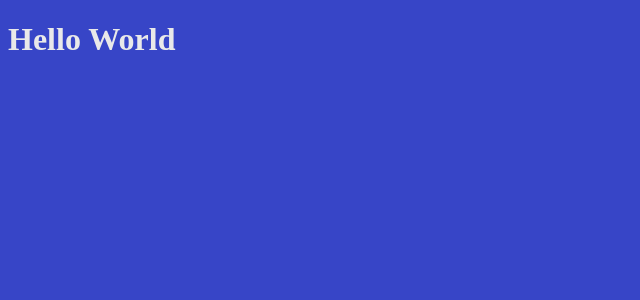
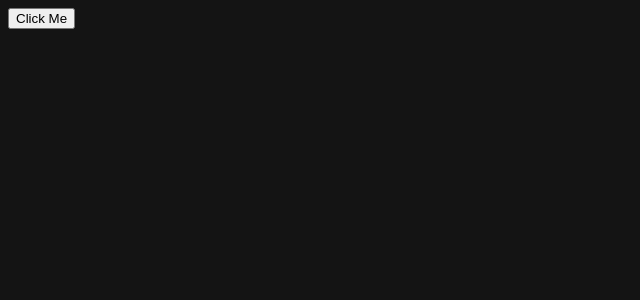
Before and after one commit to DamionWhite/MyGamingCollection-webclient, a React app: page / in a window 1280 px wide. Shown: the top 300 px of the page, without its empty margins (0-640 px from the left). Built offline with nearby package versions, Linux system fonts and the light colour scheme.

Commit message:
Connection with API working

```diff
--- /dev/null
+++ b/src/App/App.js
@@ -0,0 +1,33 @@
+import React from 'react';
+import '../index.css';
+
+class App extends React.Component {
+
+  clicked() {
+    console.log('Clicked');
+    //
+
+    var request = new XMLHttpRequest();
+    var url = 'http://localhost:3000';
+
+    request.onreadystatechange = function () {
+      if (this.readyState == 4 && this.status == 200) {
+        this.games = JSON.parse(request.response).games;
+        console.dir(this.games);
+      }
+    };
+
+    request.open('GET', `${url}/games`, true);
+    request.send();
+  }
+
+  render() {
+    return (
+      <div>
+        <button onClick={this.clicked}>Click Me</button>
+      </div>
+    );
+  }
+}
+
+export default App;
--- a/src/index.css
+++ b/src/index.css
@@ -1,4 +1,4 @@
-* {
-  background: rgb(55, 69, 199);
+html {
+  background: rgb(20, 20, 20);
   color: rgb(233, 233, 233);
 }
--- a/src/index.js
+++ b/src/index.js
@@ -1,11 +1,5 @@
 import React from 'react';
 import ReactDOM from 'react-dom';
-import './index.css';
-
-const App = () => (
-  <div>
-    <h1>Hello World</h1>
-  </div>
-);
+import App from './App/App';
 
 ReactDOM.render(<App />, document.getElementById('root'));
```
